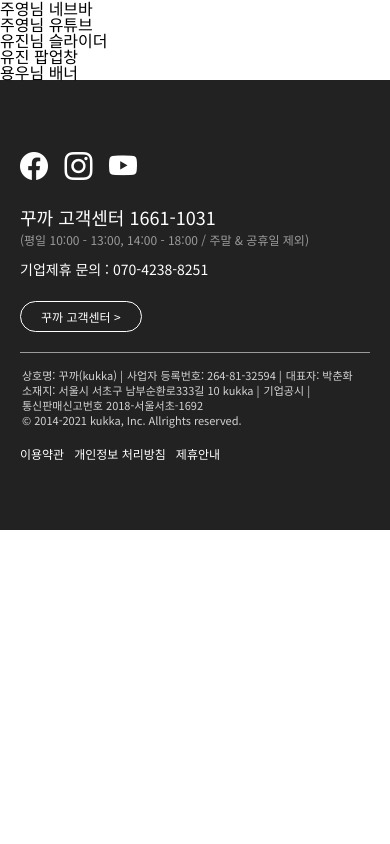
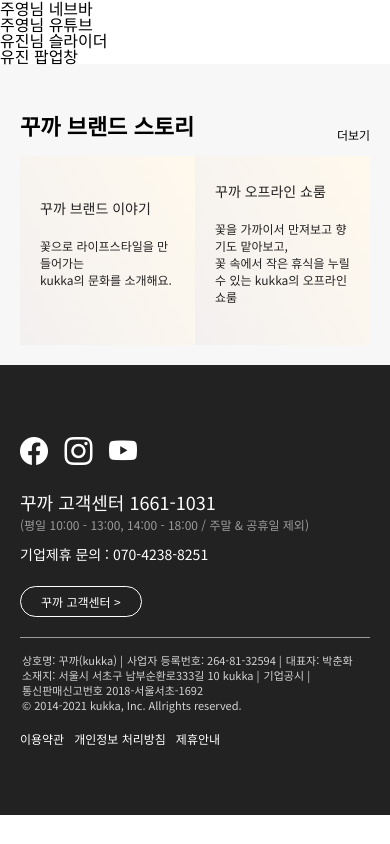
Before and after one commit to moolbum/wanted_TBWA, a plain HTML site: page pages/index.html in a window 390 px wide. Drawn offline with nearby package versions, Linux system fonts and the light colour scheme; a script that the page names is missing.

Commit message:
Add : 배너 레이아웃 구현

```diff
--- a/pages/index.html
+++ b/pages/index.html
@@ -6,6 +6,7 @@
     <meta name="viewport" content="width=device-width, initial-scale=1.0" />
     <link rel="stylesheet" href="styles/common.css" />
     <link rel="stylesheet" href="styles/index.css" />
+    <link rel="stylesheet" href="styles/imageBanner.css" />
     <link rel="stylesheet" href="styles/footer.css" />
     <link
       rel="stylesheet"
@@ -24,7 +25,37 @@
         <div>유진 팝업창</div>
       </section>
 
-      <section>용우님 배너</section>
+      <section class="imageBanner imageBannerMobile">
+        <div class="imageTitleWrap">
+          <h1 class="imageTitle">꾸까 브랜드 스토리</h1>
+          <p class="imageText">더보기</p>
+        </div>
+        <div class="bannerContainer bannerContainerMobile">
+          <article class="bannerWrap bannerFirst">
+            <h1 class="bannerTitle bannerTitleMobile">꾸까 브랜드 이야기</h1>
+            <p class="bannerText bannerTextMobile">
+              꽃으로 라이프스타일을 만들어가는<br />kukka의 문화를 소개해요.
+            </p>
+            <a href="/" class="bannerButton bannerButtonMobile"
+              >Brand&nbspstory</a
+            >
+          </article>
+          <article class="bannerWrap bannerSecond">
+            <h1 class="bannerTitle bannerTitleMobile">꾸까 오프라인 쇼룸</h1>
+            <p class="bannerText bannerTextMobile">
+              꽃을 가까이서 만져보고 향기도 맡아보고,<br />
+              꽃 속에서 작은 휴식을 누릴 수 있는 kukka의 오프라인 쇼룸
+            </p>
+            <a href="/" class="bannerButton bannerButtonMobile"
+              >꾸까 쇼룸 안내</a
+            >
+            <div class="imageSelector">
+              <div class="imageSelector" />
+              <div class="imageSelector" />
+            </div>
+          </article>
+        </div>
+      </section>
 
       <footer class="footer">
         <div class="footerContainer">
--- a/pages/styles/common.css
+++ b/pages/styles/common.css
@@ -96,6 +96,8 @@
 html {
   font-family: 'Noto Sans KR', sans-serif;
   -moz-font-family: 'Noto Sans KR', sans-serif;
+  -ms-font-family: 'Noto Sans KR', sans-serif;
+  -o-font-family: 'Noto Sans KR', sans-serif;
   -webkit-font-family: 'Noto Sans KR', sans-serif;
   -webkit-text-size-adjust: 100%;
 }
--- /dev/null
+++ b/pages/styles/imageBanner.css
@@ -0,0 +1,115 @@
+.imageTitleWrap {
+  display: none;
+}
+
+.imageBanner {
+  width: 100%;
+  display: flex;
+  justify-content: center;
+}
+
+.bannerContainer {
+  width: 100%;
+  display: flex;
+  justify-content: center;
+}
+
+.bannerWrap {
+  width: 50%;
+  display: flex;
+  flex-direction: column;
+  justify-content: center;
+  align-items: center;
+  padding: 43px 0;
+}
+
+.bannerFirst {
+  background: linear-gradient(62deg, #f3f0f0 0%, #fff9ed 100%);
+}
+
+.bannerSecond {
+  background: linear-gradient(62deg, #f3f0f0 0%, #fff9ed 100%);
+}
+
+.bannerTitle {
+  margin-bottom: 22px;
+  color: #222;
+  font-weight: 700;
+  font-size: 22px;
+}
+
+.bannerText {
+  margin-bottom: 12px;
+  color: #222;
+  font-weight: 300;
+  font-size: 12px;
+  text-align: center;
+  line-height: 17px;
+}
+
+.bannerButton {
+  padding: 12px 60px;
+  border: 1px solid #222;
+  border-radius: 33px;
+  color: #222;
+  font-weight: 300;
+  font-size: 12px;
+}
+
+@media only screen and (max-width: 768px) {
+  .bannerContainer {
+    display: none;
+  }
+
+  .imageBannerMobile {
+    display: flex;
+    flex-direction: column;
+    width: 100%;
+    padding: 50px 20px 20px 20px;
+    background: #f7f7f7;
+  }
+
+  .imageTitleWrap {
+    display: flex;
+    justify-content: space-between;
+    align-items: center;
+  }
+
+  .bannerContainerMobile {
+    display: flex;
+    width: 100%;
+  }
+
+  .bannerWrap {
+    max-width: 720px;
+    display: flex;
+    align-items: flex-start;
+    padding: 8% 20px;
+  }
+
+  .imageTitle {
+    margin-bottom: 20px;
+    font-weight: 700;
+    font-size: 22px;
+  }
+
+  .imageText {
+    font-weight: 300;
+    font-size: 12px;
+  }
+
+  .bannerTitleMobile {
+    font-weight: 500;
+    font-size: 14px;
+  }
+
+  .bannerTextMobile {
+    font-weight: 100;
+    font-size: 12px;
+    text-align: initial;
+  }
+
+  .bannerButtonMobile {
+    display: none;
+  }
+}
```
